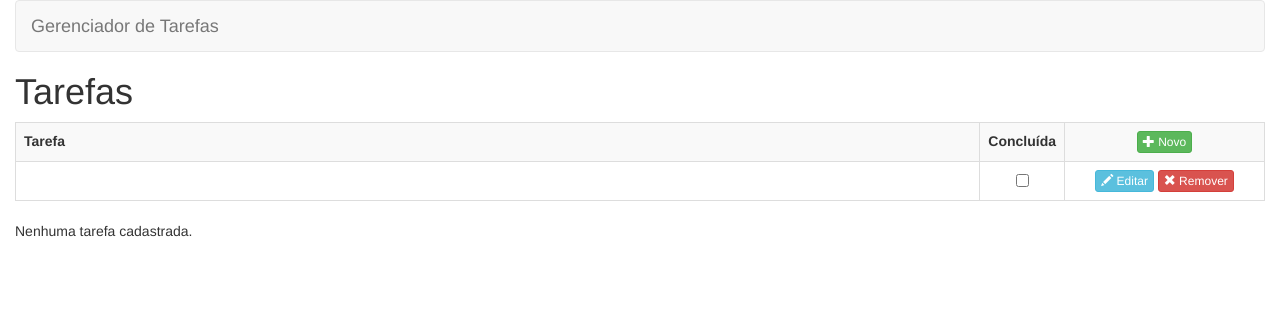
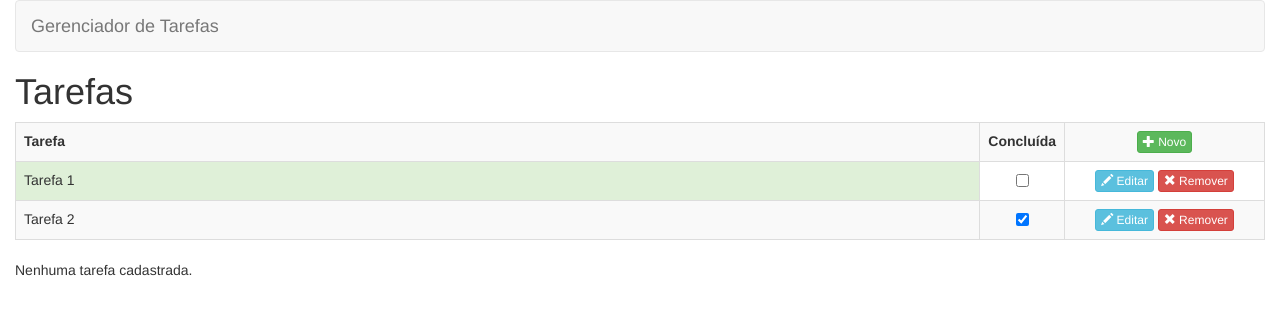
Before and after one commit to rodrigoks/gerenciadortarefas, an Angular app: page /tarefas/listar in a window 1280 px wide. Shown: the top 314 px of the page. Built offline with nearby package versions, Linux system fonts and the light colour scheme.

Commit message:
Implementacao listagem de tarefas.

```diff
--- a/src/app/tarefas/listar/listar-tarefa.component.html
+++ b/src/app/tarefas/listar/listar-tarefa.component.html
@@ -11,12 +11,14 @@
             </a>
         </th>
     </tr>
-    <tr>
-        <td>
-
+    <tr *ngFor="let tarefa of tarefas">
+        <td [class.success]="!tarefa.concluida">
+            {{ tarefa.nome }}
         </td>
         <td style="width: 70px" class="text-center">
-            <input type="checkbox">
+            <input type="checkbox"
+            [value]="tarefa.id"
+            [checked]="tarefa.concluida">
         </td>
         <td class="text-center" style="width: 200px">
             <a title="Editar" alt="Editar" class="btn btn-xs btn-info">
--- a/src/app/tarefas/listar/listar-tarefa.component.ts
+++ b/src/app/tarefas/listar/listar-tarefa.component.ts
@@ -1,4 +1,8 @@
 import { Component, OnInit } from '@angular/core';
+
+import { TarefaService } from '../shared/tarefa.service';
+
+import { TarefaVO } from '../shared/tarefa-vo.model';
 
 @Component({
   selector: 'app-listar-tarefa',
@@ -8,9 +12,37 @@ import { Component, OnInit } from '@angular/core';
 })
 export class ListarTarefaComponent implements OnInit {
 
-  constructor() { }
+  tarefas: TarefaVO[];
 
-  ngOnInit(): void {
+  constructor(
+    private _tarefaService: TarefaService
+  ) {}
+
+  ngOnInit() {
+    this.tarefas = this.listarTodos();
+    this.tarefas = [
+      new TarefaVO(1, "Tarefa 1", false),
+      new TarefaVO(2, "Tarefa 2", true)
+    ];
+  }
+
+  listarTodos(): TarefaVO[] {
+  	return this._tarefaService.listarTodos();
+  }
+
+  remover($event: any, tarefa: TarefaVO): void {
+    $event.preventDefault();
+    if (confirm('Deseja remover a tarefa "' + tarefa.nome + '"?')) {
+      this._tarefaService.remover(tarefa.id);
+      this.tarefas = this.listarTodos();
+    }
+  }
+
+  alterarStatus(tarefa: TarefaVO): void {
+    if (confirm('Deseja alterar o status da tarefa "' + tarefa.nome + '"?')) {
+      this._tarefaService.alterarStatus(tarefa.id);
+      this.tarefas = this.listarTodos();
+    }
   }
 
 }
```
Also changed, not shown: src/app/tarefas/tarefas.module.ts (+6 -1 lines).
